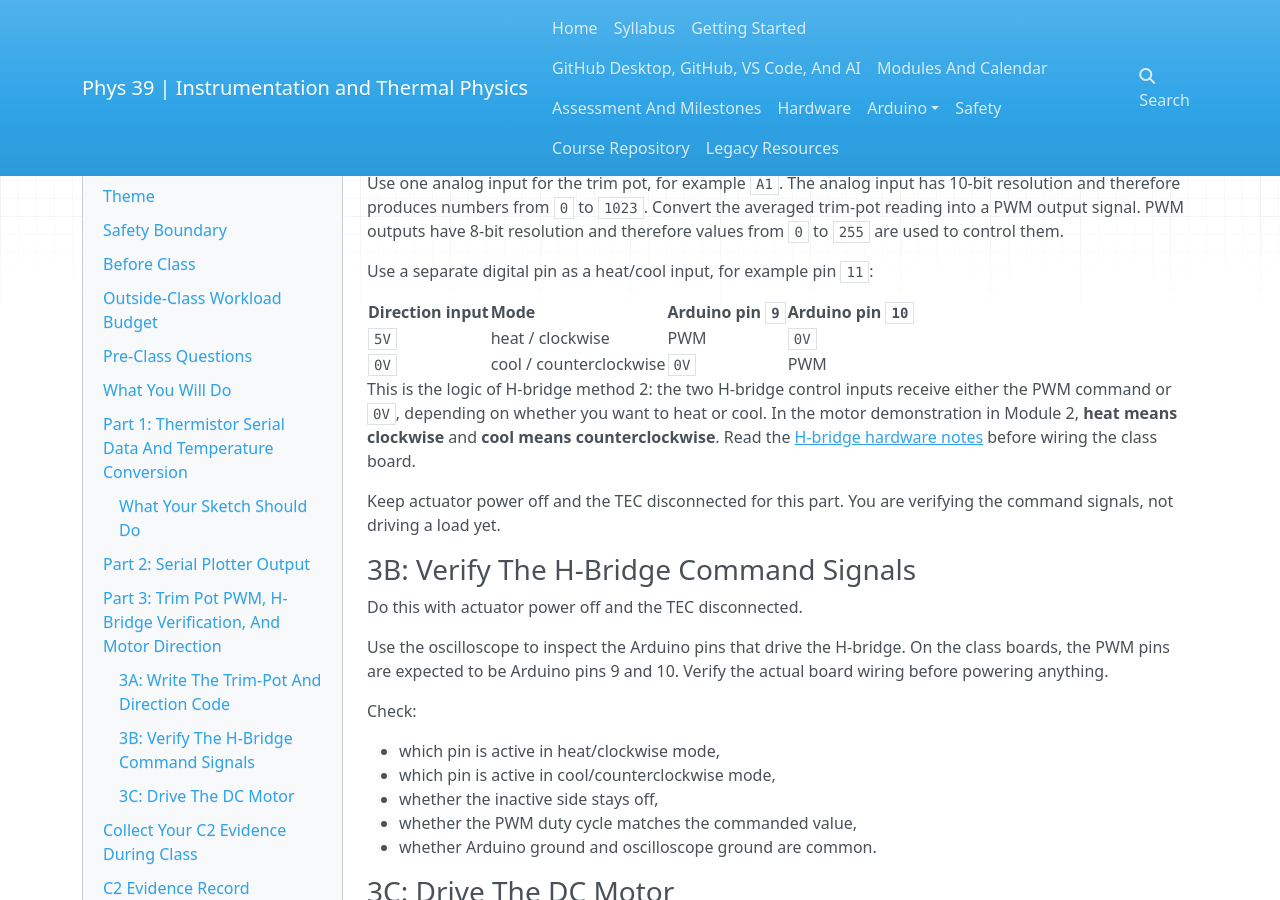
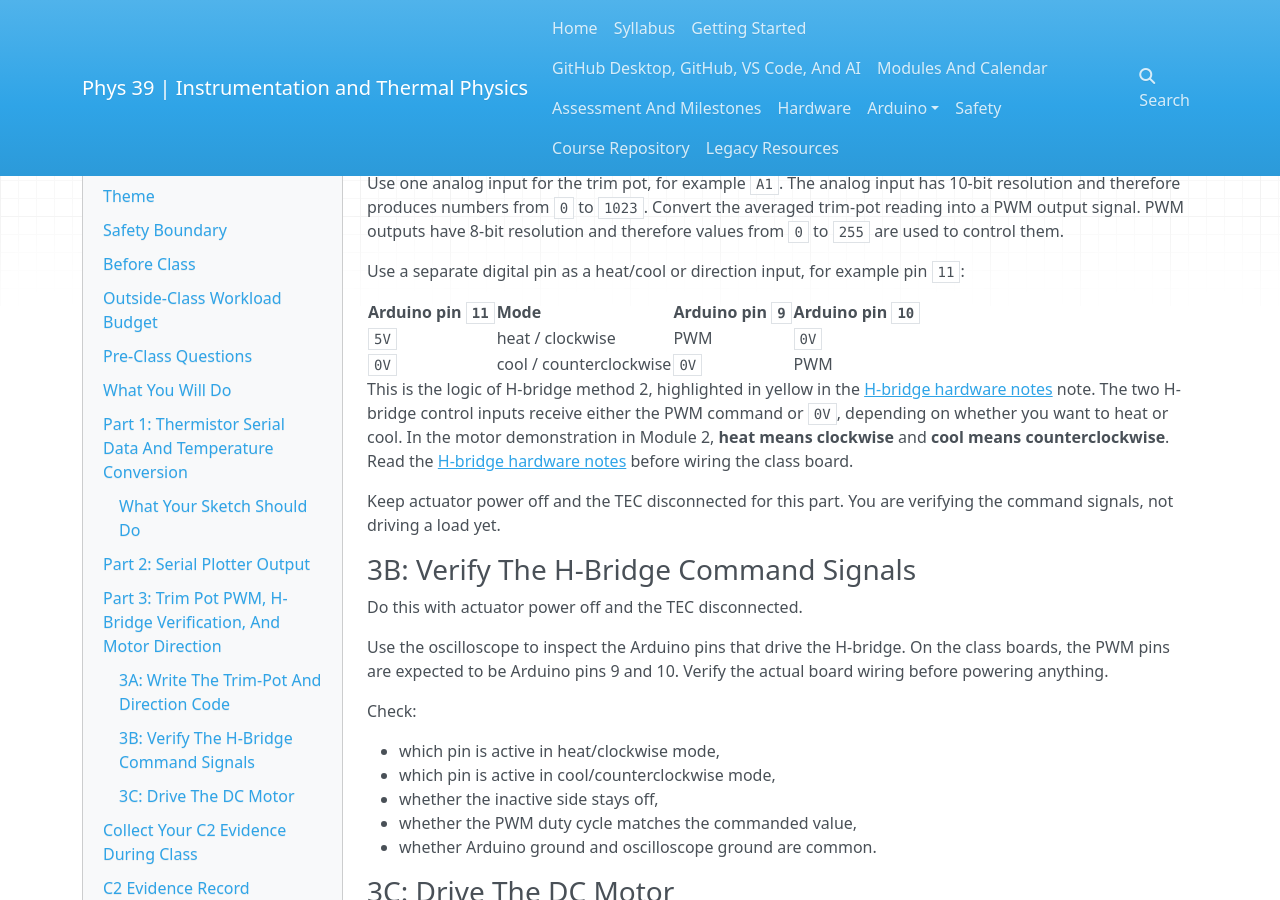
Before and after one commit to SethFraden/Phys39F26-course, an MkDocs documentation site: the page built from course/labs/lab-02/index.md, in a window 1280 px wide and 900 px high, scrolled down 4311 px. Built offline with MkDocs 1.6.1, drawn with Linux system fonts in a browser that asks for light colours; nearby versions of some CDN libraries; a script that is not in the unit is left out; some of the changed text lies outside the part shown.

Commit message:
Clarify Module 2 direction input

```diff
--- a/course/labs/lab-02/index.md
+++ b/course/labs/lab-02/index.md
@@ -182,14 +182,14 @@ Use one analog input for the trim pot, for example `A1`. The analog input has
 the averaged trim-pot reading into a PWM output signal. PWM outputs have 8-bit
 resolution and therefore values from `0` to `255` are used to control them.
 
-Use a separate digital pin as a heat/cool input, for example pin `11`:
+Use a separate digital pin as a heat/cool or direction input, for example pin `11`:
 
-| Direction input | Mode | Arduino pin `9` | Arduino pin `10` |
+| Arduino pin `11` | Mode | Arduino pin `9` | Arduino pin `10` |
 | --- | --- | --- | --- |
 | `5V` | heat / clockwise | PWM | `0V` |
 | `0V` | cool / counterclockwise | `0V` | PWM |
 
-This is the logic of H-bridge method 2: the two H-bridge control inputs receive
+This is the logic of H-bridge method 2, highlighted in yellow in the [H-bridge hardware notes](../../hardware.md#h-bridge) note.  The two H-bridge control inputs receive
 either the PWM command or `0V`, depending on whether you want to heat or cool.
 In the motor demonstration in Module 2, **heat means clockwise** and **cool means
 counterclockwise**.
@@ -257,7 +257,7 @@ H-bridge outputs, not ground points.**
 6. Vary the PWM command over the full range. Use the tape flag to observe how
    motor speed changes, and observe the corresponding `M+` and `M-` waveforms
    on the oscilloscope. Switch between heat/clockwise and
-   cool/counterclockwise. Record the motor direction, relative speed, and what
+   cool/counterclockwise by moving the input to pin 11 from 5V to 0V. Record the motor direction, relative speed, and what
    changes on each H-bridge output.
 7. Return PWM to zero and turn off actuator power before removing the motor.
 8. **Show the instructor the scope output on the H-bridge and the operation of the motor.**
```
Also changed, not shown: docs/labs/lab-02/index.html (+4 -4 lines), docs/search/search_index.json.
